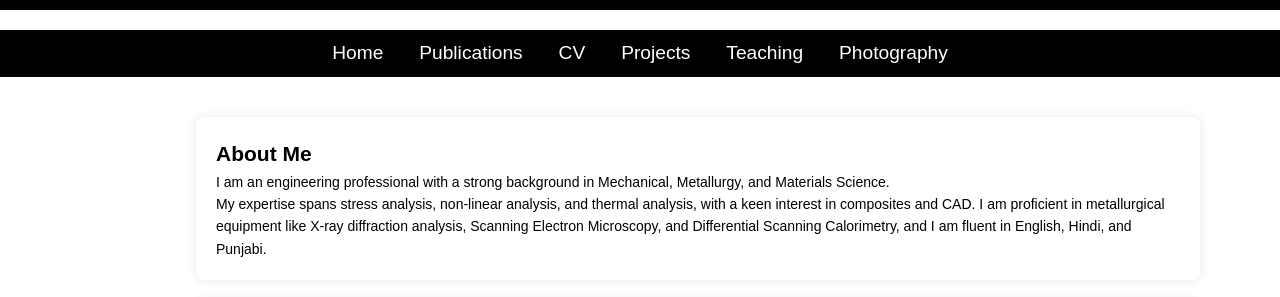
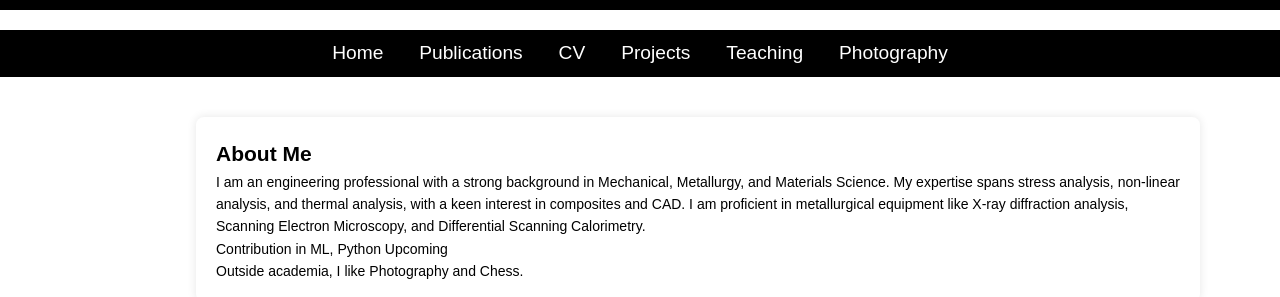
Before and after one commit to MechAnkit/Academic-Website-Basic-Template, a plain HTML site: page index.html in a window 1280 px wide. Shown: the part 81-378 px from the top of the page. Drawn offline with Linux system fonts and the light colour scheme.

Commit message:
Update index.html

```diff
--- a/index.html
+++ b/index.html
@@ -48,8 +48,9 @@
         <div class="right-column">
             <div class="top-row">
                 <h2>About Me</h2>
-                <p>I am an engineering professional with a strong background in Mechanical, Metallurgy, and Materials Science.</p>
-                <p>My expertise spans stress analysis, non-linear analysis, and thermal analysis, with a keen interest in composites and CAD. I am proficient in metallurgical equipment like X-ray diffraction analysis, Scanning Electron Microscopy, and Differential Scanning Calorimetry, and I am fluent in English, Hindi, and Punjabi.</p>
+                <p>I am an engineering professional with a strong background in Mechanical, Metallurgy, and Materials Science. My expertise spans stress analysis, non-linear analysis, and thermal analysis, with a keen interest in composites and CAD. I am proficient in metallurgical equipment like X-ray diffraction analysis, Scanning Electron Microscopy, and Differential Scanning Calorimetry.</p>
+                <p>Contribution in ML, Python Upcoming</p>
+                <p>Outside academia, I like Photography and Chess. </p>
             </div>
             <div class="bottom-row">
                 <h2>Joined last month</h2>
```
